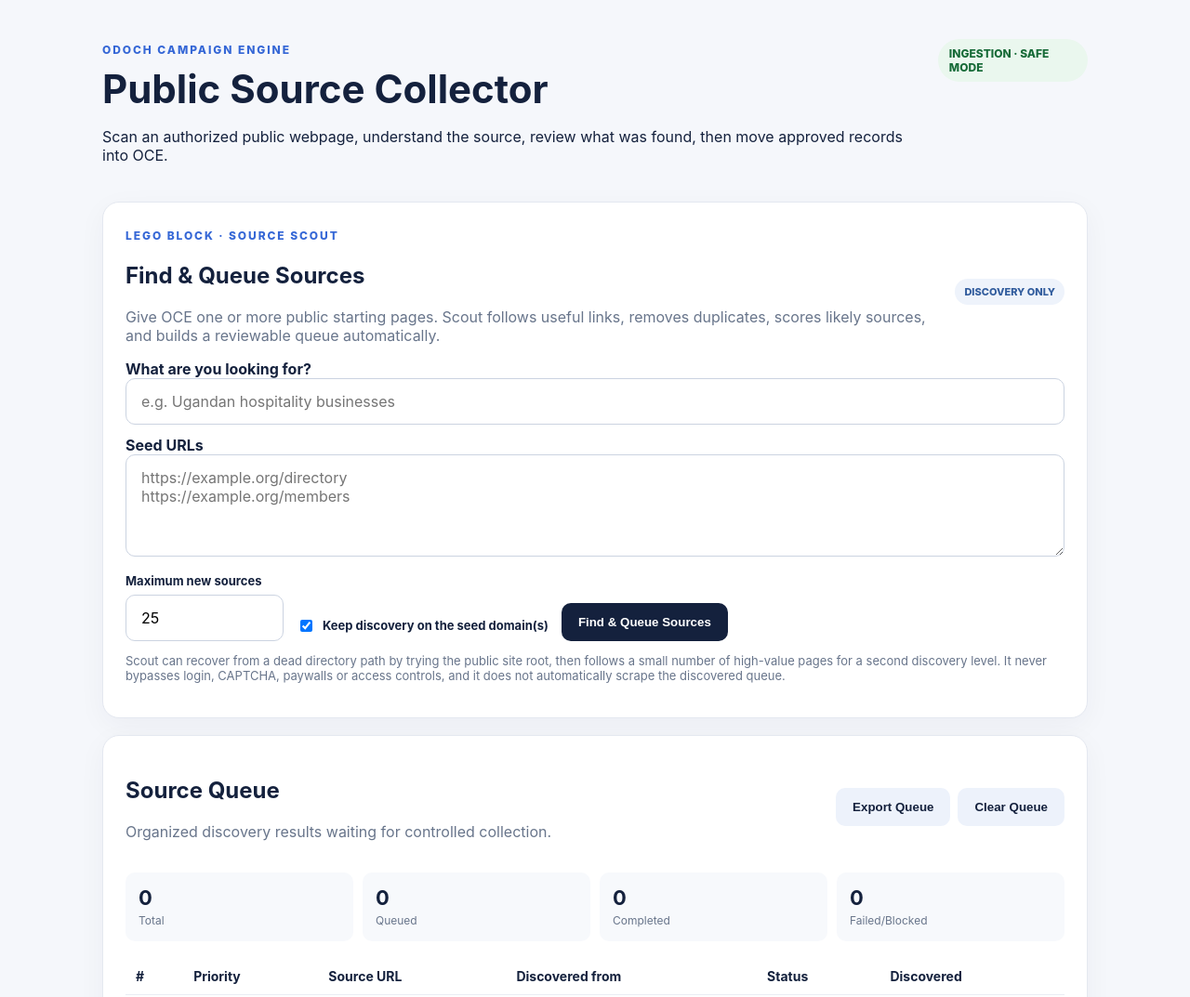
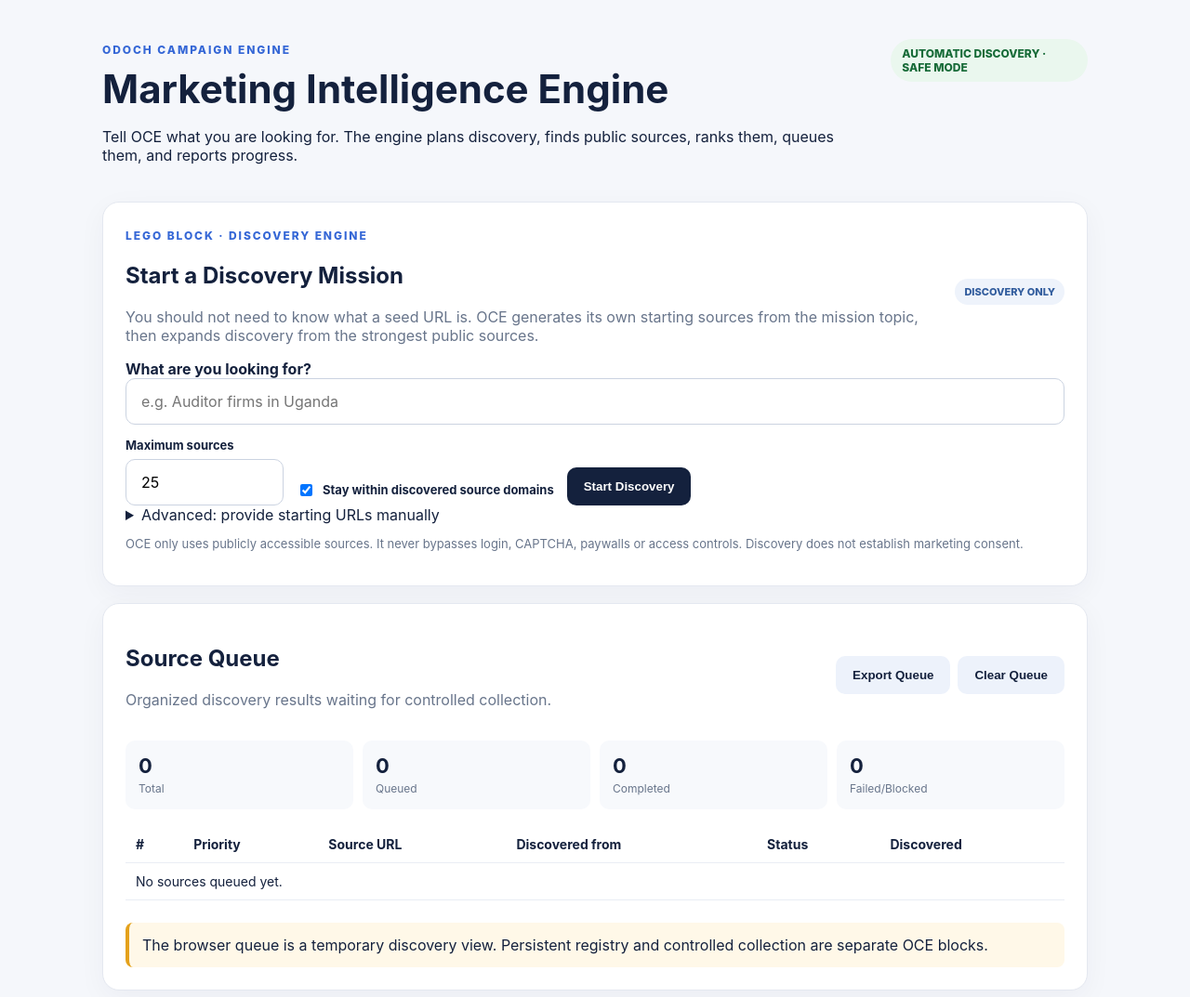
Before and after one commit to odoema/oce, a plain HTML site: page web/index.html in a window 1280 px wide. Shown: the top 1073 px of the page at 93% size. Drawn offline with Linux system fonts and the light colour scheme.

Commit message:
feat: make source discovery topic-first

```diff
--- a/web/index.html
+++ b/web/index.html
@@ -12,38 +12,56 @@
   <header>
     <div>
       <span class="eyebrow">ODOCH CAMPAIGN ENGINE</span>
-      <h1>Public Source Collector</h1>
-      <p>Scan an authorized public webpage, understand the source, review what was found, then move approved records into OCE.</p>
+      <h1>Marketing Intelligence Engine</h1>
+      <p>Tell OCE what you are looking for. The engine plans discovery, finds public sources, ranks them, queues them, and reports progress.</p>
     </div>
-    <div class="badge">INGESTION · SAFE MODE</div>
+    <div class="badge">AUTOMATIC DISCOVERY · SAFE MODE</div>
   </header>
 
   <section class="card scout-card">
     <div class="section-head">
       <div>
-        <span class="eyebrow">LEGO BLOCK · SOURCE SCOUT</span>
-        <h2>Find & Queue Sources</h2>
-        <p>Give OCE one or more public starting pages. Scout follows useful links, removes duplicates, scores likely sources, and builds a reviewable queue automatically.</p>
+        <span class="eyebrow">LEGO BLOCK · DISCOVERY ENGINE</span>
+        <h2>Start a Discovery Mission</h2>
+        <p>You should not need to know what a seed URL is. OCE generates its own starting sources from the mission topic, then expands discovery from the strongest public sources.</p>
       </div>
       <span class="safe-label">DISCOVERY ONLY</span>
     </div>
 
     <label for="scoutTopic">What are you looking for?</label>
-    <input id="scoutTopic" type="text" placeholder="e.g. Ugandan hospitality businesses">
-
-    <label for="scoutSeeds" class="scout-label">Seed URLs</label>
-    <textarea id="scoutSeeds" rows="4" placeholder="https://example.org/directory&#10;https://example.org/members"></textarea>
+    <input id="scoutTopic" type="text" placeholder="e.g. Auditor firms in Uganda" autocomplete="off">
 
     <div class="scout-controls">
       <div>
-        <label for="scoutMax">Maximum new sources</label>
+        <label for="scoutMax">Maximum sources</label>
         <input id="scoutMax" type="number" min="1" max="100" value="25">
       </div>
-      <label class="check-row"><input id="scoutSameDomain" type="checkbox" checked> Keep discovery on the seed domain(s)</label>
-      <button id="scoutRun">Find & Queue Sources</button>
+      <label class="check-row"><input id="scoutSameDomain" type="checkbox" checked> Stay within discovered source domains</label>
+      <button id="scoutRun">Start Discovery</button>
     </div>
 
-    <p class="hint">Scout can recover from a dead directory path by trying the public site root, then follows a small number of high-value pages for a second discovery level. It never bypasses login, CAPTCHA, paywalls or access controls, and it does not automatically scrape the discovered queue.</p>
+    <details class="advanced-discovery">
+      <summary>Advanced: provide starting URLs manually</summary>
+      <label for="scoutSeeds" class="scout-label">Starting URLs</label>
+      <textarea id="scoutSeeds" rows="3" placeholder="Optional — OCE normally generates these automatically"></textarea>
+      <p class="hint">Manual starting URLs are an advanced override. Normal missions should use only the topic.</p>
+    </details>
+
+    <div id="missionProgress" class="mission-progress hidden" aria-live="polite">
+      <div class="progress-head">
+        <strong id="missionStage">Preparing mission…</strong>
+        <strong id="missionPercent">0%</strong>
+      </div>
+      <div class="progress-track"><div id="missionProgressBar" class="progress-bar"></div></div>
+      <div id="missionDetail" class="progress-detail">Planning the best public discovery sources.</div>
+    </div>
+
+    <div id="discoveryPlan" class="discovery-plan hidden">
+      <strong>Discovery plan</strong>
+      <span id="discoveryPlanText">OCE is selecting public sources.</span>
+    </div>
+
+    <p class="hint">OCE only uses publicly accessible sources. It never bypasses login, CAPTCHA, paywalls or access controls. Discovery does not establish marketing consent.</p>
     <div id="scoutStatus" class="status hidden"></div>
   </section>
 
@@ -72,7 +90,7 @@
         <tbody id="scoutQueueRows"></tbody>
       </table>
     </div>
-    <div class="notice">The queue is currently stored in this browser. Discovery does not grant marketing consent. Queueing a source does not automatically collect contacts or send messages.</div>
+    <div class="notice">The browser queue is a temporary discovery view. Persistent registry and controlled collection are separate OCE blocks.</div>
   </section>
 
   <section class="card">
@@ -81,7 +99,7 @@
       <input id="url" type="url" placeholder="https://example.org/contact" autocomplete="url">
       <button id="scan">Scan</button>
     </div>
-    <p class="hint">Enter a public HTTP/HTTPS webpage. OCE handles the technical connection in the background. No endpoint or token is required here.</p>
+    <p class="hint">Manual single-page scanning remains available for inspection and diagnostics.</p>
   </section>
 
   <section id="status" class="status hidden"></section>
@@ -169,6 +187,7 @@
   </section>
 </main>
 <script src="app.js"></script>
+<script src="discovery-brain.js"></script>
 <script src="scout.js"></script>
 </body>
 </html>
```
